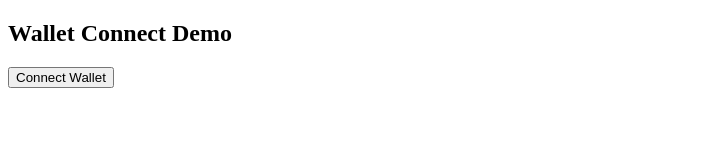
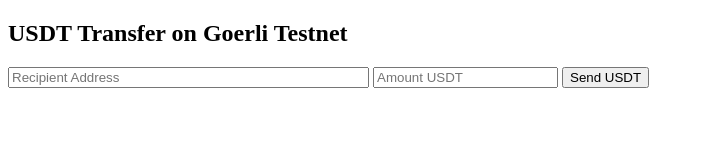
Before and after one commit to harshvardhan328/usdt, a plain HTML site: page index.html in a window 1280 px wide. Shown: the whole page, without its empty margins (0-704 px from the left). Drawn offline with Linux system fonts and the light colour scheme.

Commit message:
index.html

```diff
--- a/index.html
+++ b/index.html
@@ -1,47 +1,54 @@
 <!DOCTYPE html>
-<html lang="en">
+<html>
 <head>
-  <meta charset="UTF-8" />
-  <meta name="viewport" content="width=device-width, initial-scale=1" />
-  <title>Wallet Connect Demo</title>
+  <title>USDT Transfer on Goerli</title>
+  <script src="https://cdn.ethers.io/lib/ethers-5.2.umd.min.js" type="application/javascript"></script>
 </head>
 <body>
-  <h2>Wallet Connect Demo</h2>
-  <button id="connectBtn">Connect Wallet</button>
-  <p id="status"></p>
+  <h2>USDT Transfer on Goerli Testnet</h2>
+  <input id="recipient" placeholder="Recipient Address" size="42" />
+  <input id="amount" placeholder="Amount USDT" type="number" />
+  <button onclick="sendUSDT()">Send USDT</button>
 
   <script>
-    const connectBtn = document.getElementById('connectBtn');
-    const status = document.getElementById('status');
+    async function sendUSDT() {
+      const recipient = document.getElementById('recipient').value;
+      const amount = document.getElementById('amount').value;
+      if (!recipient || !amount) {
+        alert('Enter recipient address and amount');
+        return;
+      }
 
-    connectBtn.onclick = async () => {
-      if (window.ethereum) {
-        try {
-          // Request account access if needed
-          const accounts = await window.ethereum.request({ method: 'eth_requestAccounts' });
-          const account = accounts[0];
-          status.innerText = `Connected account: ${account}`;
-          console.log("Connected account:", account);
+      if (!window.ethereum) {
+        alert('MetaMask not detected');
+        return;
+      }
 
-          // Optional: Check network
-          const chainId = await window.ethereum.request({ method: 'eth_chainId' });
-          console.log('Connected chain ID:', chainId);
-          if(chainId !== '0x5') { // '0x5' is Goerli testnet
-            status.innerText += "\nPlease switch your MetaMask network to Goerli testnet.";
-          }
-        } catch (error) {
-          if (error.code === 4001) {
-            // EIP-1193 userRejectedRequest error
-            status.innerText = 'User rejected connection request.';
-          } else {
-            console.error(error);
-            status.innerText = 'Error connecting wallet.';
-          }
-        }
-      } else {
-        alert('MetaMask or compatible wallet extension not detected!');
+      const provider = new ethers.providers.Web3Provider(window.ethereum);
+      await provider.send("eth_requestAccounts", []);
+      const signer = provider.getSigner();
+
+      const usdtAddress = "0x509Ee0d083DdF8AC028f2a56731412edD63223B9";
+      const erc20Abi = [
+        "function transfer(address to, uint amount) returns (bool)",
+        "function decimals() view returns (uint8)"
+      ];
+
+      const usdtContract = new ethers.Contract(usdtAddress, erc20Abi, signer);
+      const decimals = await usdtContract.decimals();
+      const amountInUnits = ethers.utils.parseUnits(amount.toString(), decimals);
+
+      try {
+        const tx = await usdtContract.transfer(recipient, amountInUnits);
+        console.log('Tx Hash:', tx.hash);
+        alert('Transaction sent: ' + tx.hash);
+        await tx.wait();
+        alert('Transaction confirmed!');
+      } catch (err) {
+        console.error(err);
+        alert('Transfer failed: ' + (err.data?.message || err.message));
       }
-    };
+    }
   </script>
 </body>
 </html>
```
